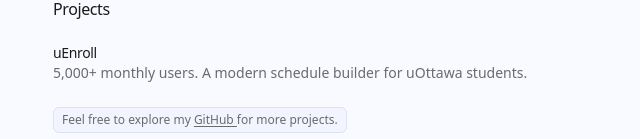
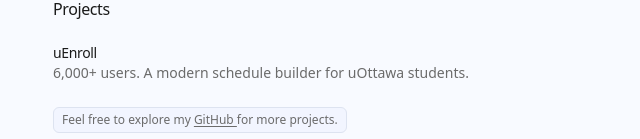
Before and after one commit to g-raman/personal-website, an Astro site: page / in a window 1280 px wide. Shown: the part 661-800 px from the top of the page, 319-959 px from the left. Built offline with nearby package versions, Linux system fonts and the light colour scheme; Astro itself is replaced by a stand-in of ours.

Commit message:
chore: bump up uenroll user count

```diff
--- a/src/components/Projects.astro
+++ b/src/components/Projects.astro
@@ -9,7 +9,7 @@ interface Project {
 const projects: Project[] = [
 	{
 		name: 'uEnroll',
-    description: '5,000+ monthly users. A modern schedule builder for uOttawa students.',
+    description: '6,000+ users. A modern schedule builder for uOttawa students.',
 		github: 'https://github.com/g-raman/uenroll',
 		demo: 'https://uenroll.ca'
 	}
```
